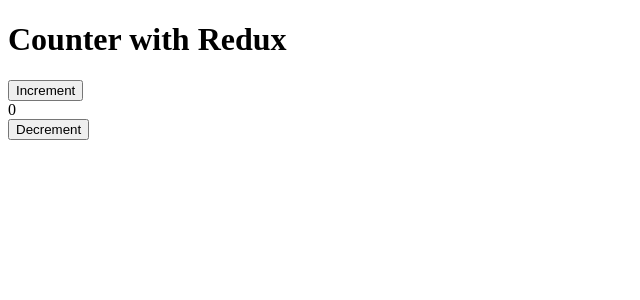
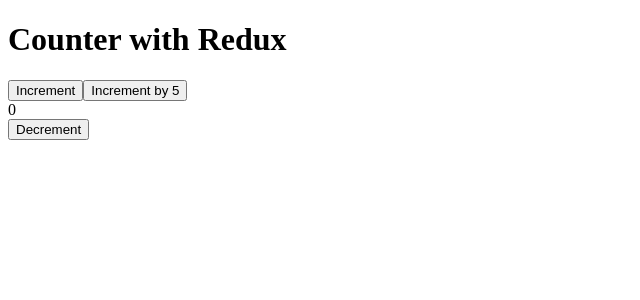
Before and after one commit to nahidraz23/exploring-redux-toolkit, a React (Vite) app: page / in a window 1280 px wide. Shown: the top 300 px of the page, without its empty margins (0-640 px from the left). Built offline with nearby package versions, Linux system fonts and the light colour scheme.

Commit message:
add: action and payload explored in reducer

```diff
--- a/src/App.tsx
+++ b/src/App.tsx
@@ -17,7 +17,8 @@
     <div>
       <h1>Counter with Redux</h1>
 
-      <button onClick={() => dispatch(increment())}>Increment</button>
+      <button onClick={() => dispatch(increment(1))}>Increment</button>
+      <button onClick={() => dispatch(increment(5))}>Increment by 5</button>
       <div>{count}</div>
       <button onClick={() => dispatch(decrement())}>Decrement</button>
     </div>
--- a/src/redux/features/counter/counterSlice.ts
+++ b/src/redux/features/counter/counterSlice.ts
@@ -8,8 +8,8 @@
   name: "counter",
   initialState,
   reducers: {
-    increment: (state) => {
-      state.count = state.count + 1;
+    increment: (state, action) => {
+      state.count = state.count + action.payload;
     },
     decrement: (state) => {
       state.count = state.count - 1;
```
